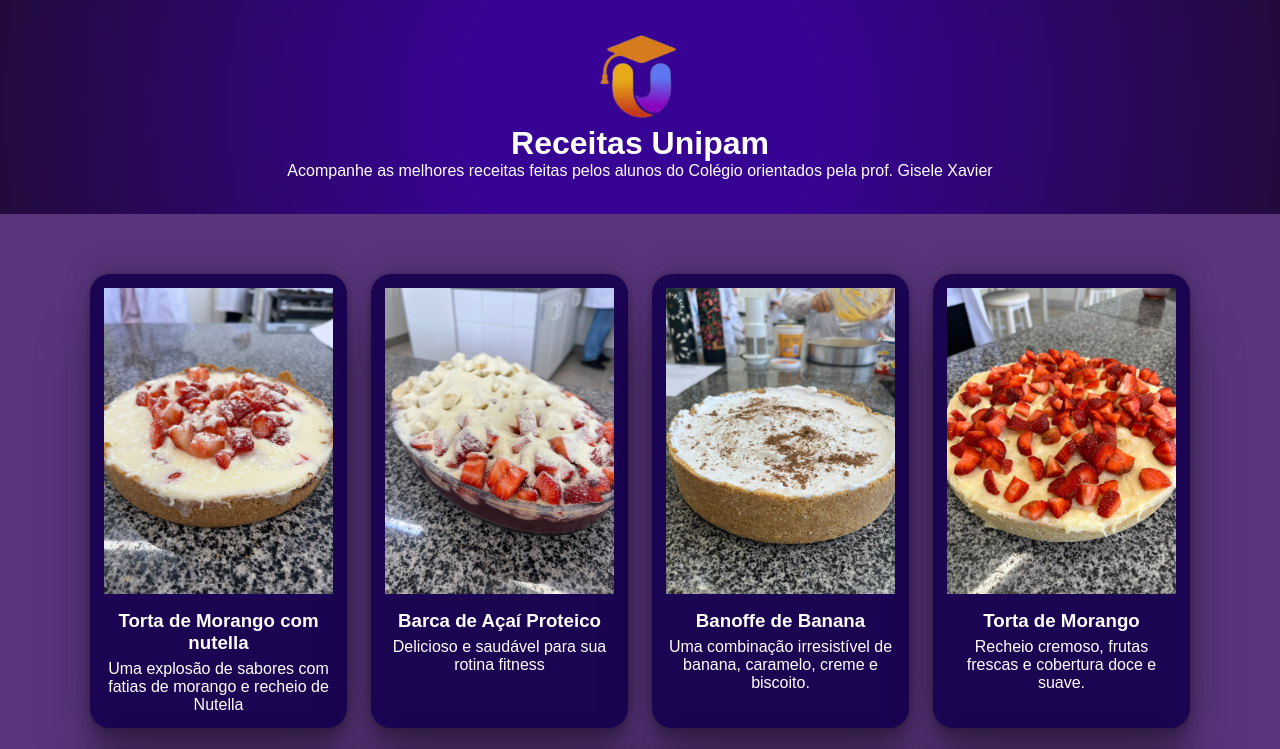
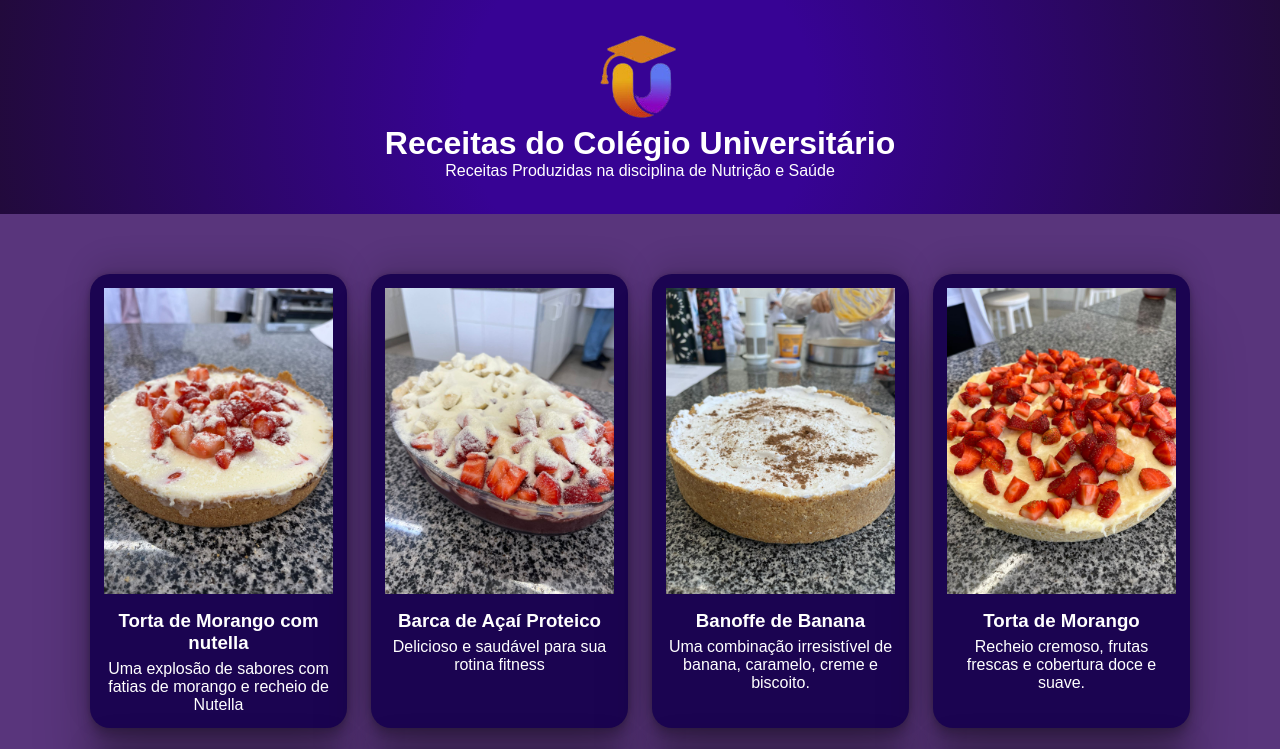
Before and after one commit to danielwzr/receitas-colegio, a plain HTML site: page index.html in a window 1280 px wide. Shown: the top 749 px of the page. Drawn offline with Linux system fonts and the light colour scheme.

Commit message:
Update index.html

```diff
--- a/index.html
+++ b/index.html
@@ -4,7 +4,7 @@
 <head>
     <meta charset="UTF-8">
     <meta name="viewport" content="width=device-width, initial-scale=1.0">
-    <title>Receitas UNIPAM</title>
+    <title>Receitas Colégio Universitário</title>
     <link rel="shortcut icon" href="img/logo.jpg" type="image/x-icon">
     <link rel="stylesheet" href="index.css">
 </head>
@@ -13,8 +13,8 @@
 
     <header>
         <img src="img/logo.png" alt="">
-        <h1>Receitas Unipam</h1>
-        <p>Acompanhe as melhores receitas feitas pelos alunos do Colégio orientados pela prof. Gisele Xavier</p>
+        <h1>Receitas do Colégio Universitário</h1>
+        <p>Receitas Produzidas na disciplina de Nutrição e Saúde</p>
     </header>
 
     <main>
```
